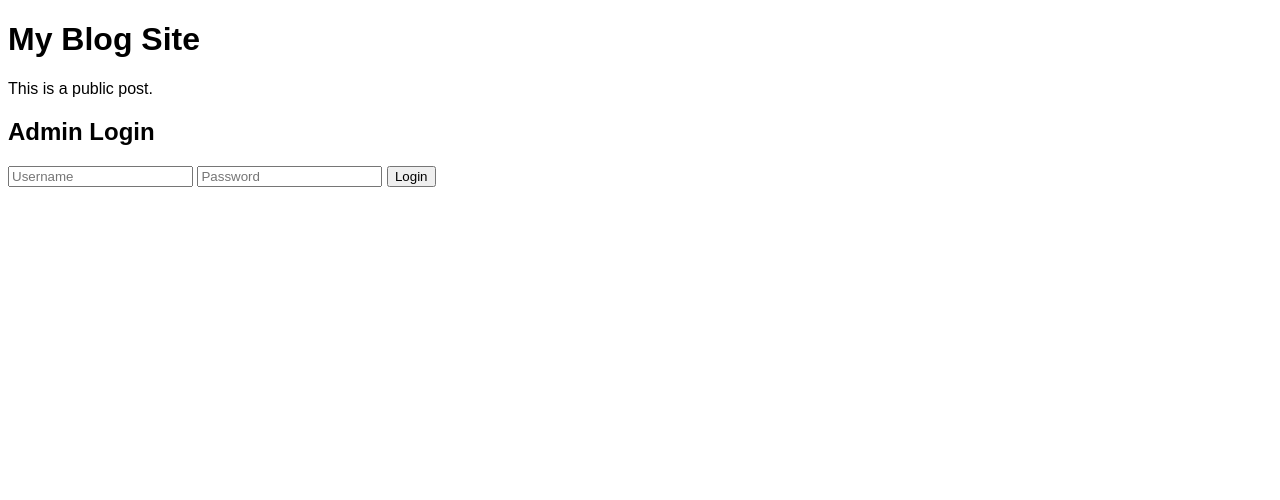
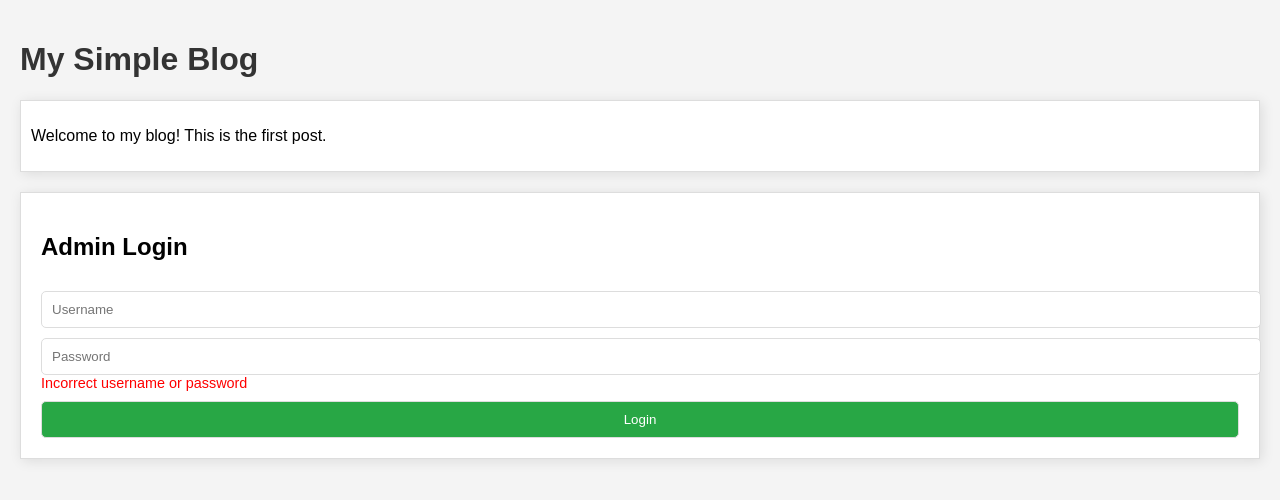
Before and after one commit to Jhmt9/Myblog, a plain HTML site: page index.html in a window 1280 px wide. Both pictures are taken after a click on the button "Login". Drawn offline with Linux system fonts and the light colour scheme.

Commit message:
Update index.html

```diff
--- a/index.html
+++ b/index.html
@@ -3,24 +3,73 @@
 <head>
     <meta charset="UTF-8">
     <meta name="viewport" content="width=device-width, initial-scale=1.0">
-    <title>Blog Site</title>
+    <title>Simple Blog Site</title>
     <style>
-        body { font-family: Arial, sans-serif; }
-        .hidden { display: none; }
+        body {
+            font-family: Arial, sans-serif;
+            background-color: #f4f4f4;
+            margin: 0;
+            padding: 20px;
+        }
+        h1 {
+            color: #333;
+        }
+        #posts {
+            margin-top: 20px;
+        }
+        .post {
+            background-color: #fff;
+            border: 1px solid #ddd;
+            margin-bottom: 10px;
+            padding: 10px;
+            box-shadow: 2px 2px 12px rgba(0,0,0,0.1);
+        }
+        #admin-section, #login-form {
+            background-color: #fff;
+            padding: 20px;
+            margin-top: 20px;
+            border: 1px solid #ddd;
+            box-shadow: 2px 2px 12px rgba(0,0,0,0.1);
+        }
+        input, textarea, button {
+            width: 100%;
+            padding: 10px;
+            margin-top: 10px;
+            border: 1px solid #ddd;
+            border-radius: 5px;
+        }
+        button {
+            background-color: #28a745;
+            color: white;
+            cursor: pointer;
+        }
+        button:hover {
+            background-color: #218838;
+        }
+        .hidden {
+            display: none;
+        }
+        .error {
+            color: red;
+            font-size: 0.9em;
+        }
     </style>
 </head>
 <body>
 
-    <h1>My Blog Site</h1>
+    <h1>My Simple Blog</h1>
+
+    <!-- Blog Posts Section -->
     <div id="posts">
-        <p>This is a public post.</p>
+        <div class="post">
+            <p>Welcome to my blog! This is the first post.</p>
+        </div>
     </div>
 
     <!-- Admin Section -->
     <div id="admin-section" class="hidden">
         <h2>Admin Dashboard</h2>
-        <textarea id="new-post-content" rows="4" cols="50"></textarea>
-        <br>
+        <textarea id="new-post-content" rows="4" placeholder="Write your new post here..."></textarea>
         <button id="add-post">Add Post</button>
     </div>
 
@@ -29,34 +78,53 @@
         <h2>Admin Login</h2>
         <input type="text" id="username" placeholder="Username">
         <input type="password" id="password" placeholder="Password">
+        <div id="error-message" class="error hidden">Incorrect username or password</div>
         <button id="login-button">Login</button>
     </div>
 
     <script>
+        // Default credentials (you can modify or enhance this with better storage or backend)
         const correctUsername = "admin";
         const correctPassword = "password123";
 
+        // Login form elements
+        const loginForm = document.getElementById('login-form');
+        const adminSection = document.getElementById('admin-section');
+        const errorMessage = document.getElementById('error-message');
+
+        // Post elements
+        const postsContainer = document.getElementById('posts');
+        const newPostContent = document.getElementById('new-post-content');
+
+        // Function to handle login
         document.getElementById('login-button').addEventListener('click', function () {
             const username = document.getElementById('username').value;
             const password = document.getElementById('password').value;
 
             if (username === correctUsername && password === correctPassword) {
-                document.getElementById('login-form').classList.add('hidden');
-                document.getElementById('admin-section').classList.remove('hidden');
+                loginForm.classList.add('hidden');
+                adminSection.classList.remove('hidden');
+                errorMessage.classList.add('hidden');
             } else {
-                alert("Incorrect username or password");
+                errorMessage.classList.remove('hidden');
             }
         });
 
+        // Function to add a new post
         document.getElementById('add-post').addEventListener('click', function () {
-            const postContent = document.getElementById('new-post-content').value;
+            const postContent = newPostContent.value.trim();
+
             if (postContent) {
-                const postElement = document.createElement('p');
-                postElement.textContent = postContent;
-                document.getElementById('posts').appendChild(postElement);
-                document.getElementById('new-post-content').value = '';
+                const postElement = document.createElement('div');
+                postElement.classList.add('post');
+                postElement.innerHTML = `<p>${postContent}</p>`;
+                postsContainer.appendChild(postElement);
+                newPostContent.value = '';  // Clear the text area after posting
+            } else {
+                alert("Please write something before adding a post!");
             }
         });
+
     </script>
 
 </body>
```
